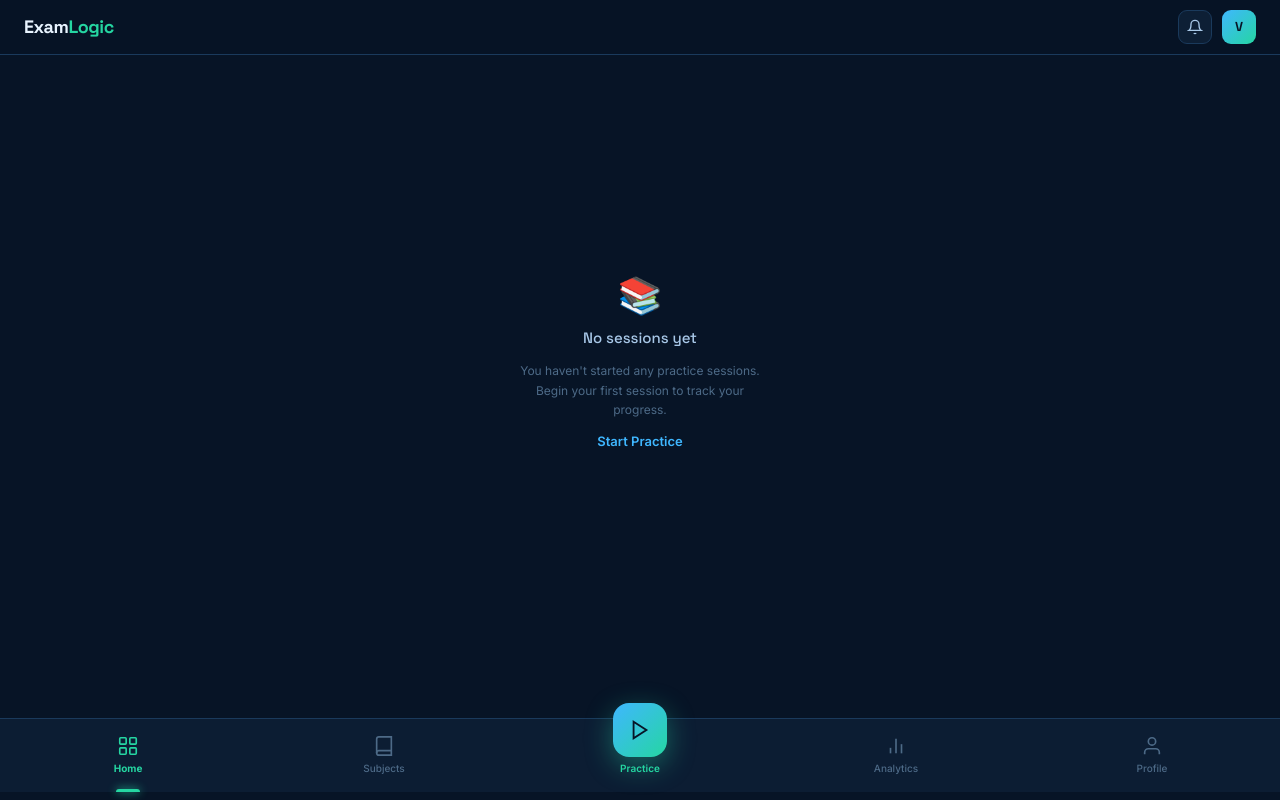
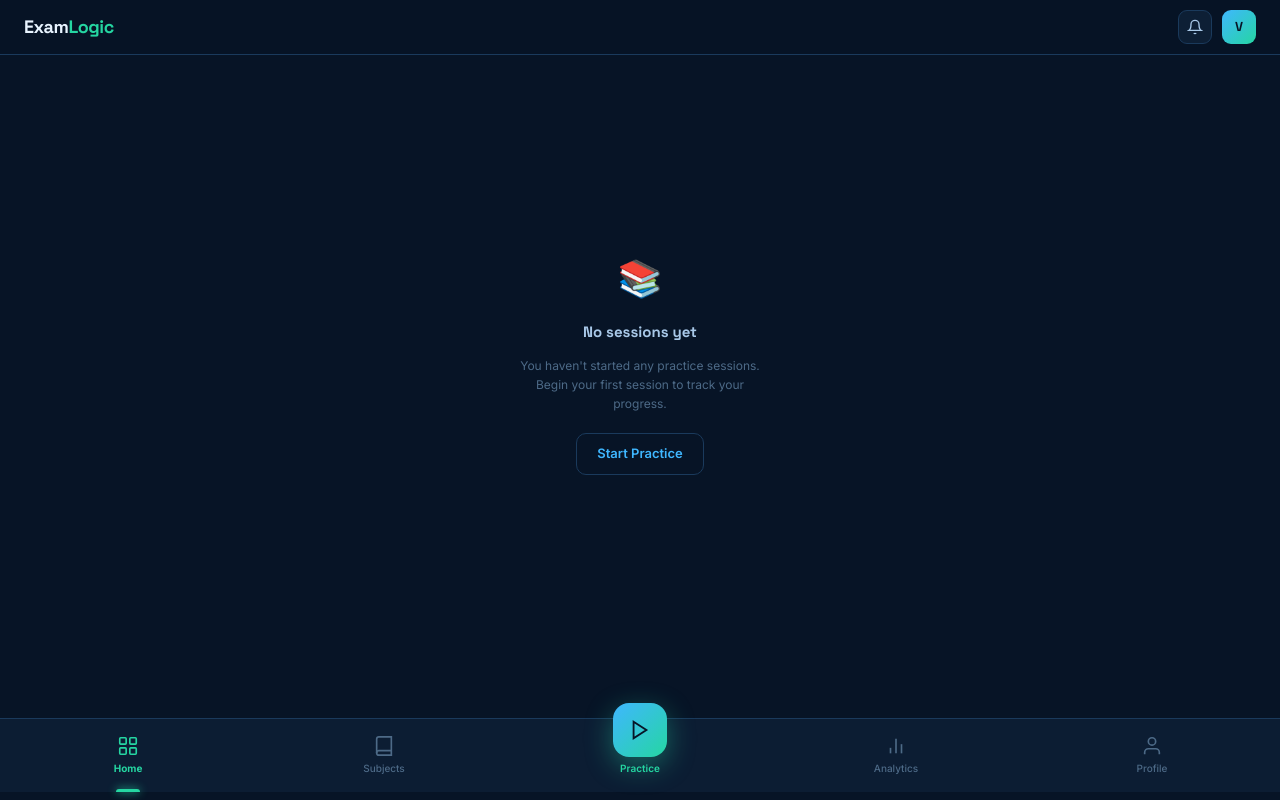
Before and after one commit to examforge99/examlogic, a Next.js app: page /dashboard in a window 1280 px wide. Built offline with nearby package versions, Linux system fonts and the light colour scheme.

Commit message:
Refactor EmptyState component structure and styles
Refactor EmptyState component layout and styles.

```diff
--- a/src/components/ui/EmptyState.tsx
+++ b/src/components/ui/EmptyState.tsx
@@ -10,50 +10,84 @@ interface EmptyStateProps {
     label: string
     onClick: () => void
   }
-  className?: string
 }
 
-export default function EmptyState({
-  icon,
-  title,
-  description,
-  action,
-  className = '',
-}: EmptyStateProps) {
+export default function EmptyState({ icon, title, description, action }: EmptyStateProps) {
   return (
-    <div className={`
-      flex flex-col items-center justify-center
-      text-center py-10 px-6 gap-3
-      ${className}
-    `}>
+    <>
+      <div
+        style={{
+          display: 'flex',
+          flexDirection: 'column',
+          alignItems: 'center',
+          justifyContent: 'center',
+          textAlign: 'center',
+          paddingTop: '40px',
+          paddingBottom: '40px',
+          paddingLeft: '24px',
+          paddingRight: '24px',
+          gap: '12px',
+        }}
+      >
         {icon && (
-        <span className="text-4xl mb-1">
+          <span style={{ fontSize: '36px', marginBottom: '4px' }}>
             {icon}
           </span>
         )}
-      <p className="font-['Space_Grotesk'] text-[15px] font-700 text-[#a8c8e8]">
+
+        <p
+          style={{
+            fontFamily: 'Space Grotesk, sans-serif',
+            fontSize: '15px',
+            fontWeight: 700,
+            color: '#a8c8e8',
+          }}
+        >
           {title}
         </p>
+
         {description && (
-        <p className="font-['Inter'] text-[12px] font-normal text-[#4d6a87] leading-relaxed max-w-[240px]">
+          <p
+            style={{
+              fontFamily: 'Inter, sans-serif',
+              fontSize: '12px',
+              fontWeight: 400,
+              color: '#4d6a87',
+              lineHeight: 1.6,
+              maxWidth: '240px',
+            }}
+          >
             {description}
           </p>
         )}
+
         {action && (
           <button
             onClick={action.onClick}
-          className="
-            mt-2 px-5 py-[10px]
-            bg-transparent
-            border border-[#1a3a5c]
-            rounded-[10px]
-            font-['Inter'] text-[13px] font-semibold text-[#3FB7FF]
-            active:bg-[#3FB7FF10] transition-colors
-          "
+            className="empty-state-btn"
+            style={{
+              marginTop: '8px',
+              padding: '10px 20px',
+              backgroundColor: 'transparent',
+              border: '1px solid #1a3a5c',
+              borderRadius: '10px',
+              fontFamily: 'Inter, sans-serif',
+              fontSize: '13px',
+              fontWeight: 600,
+              color: '#3FB7FF',
+              cursor: 'pointer',
+            }}
           >
             {action.label}
           </button>
         )}
       </div>
+
+      <style>{`
+        .empty-state-btn:active {
+          background-color: #3FB7FF10;
+        }
+      `}</style>
+    </>
   )
 }
```
Lines whose indentation alone changed are shown as unchanged.
